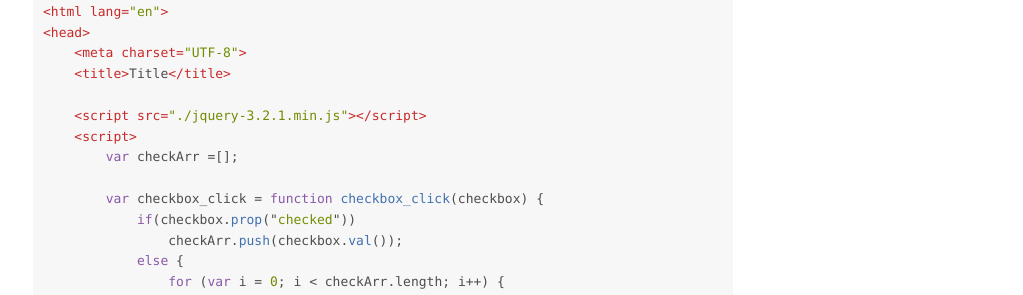
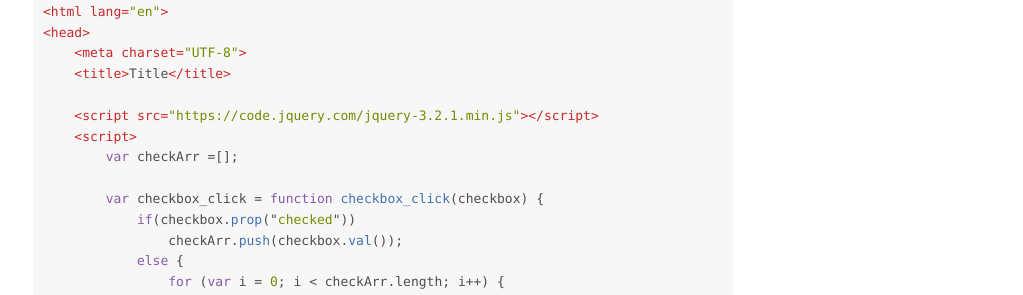
Before and after one commit to kwakkwakkwak/kwakkwakkwak.github.io, a Jekyll site: the page built from _posts/2017-11-06-[jquery]checkbox_컨트롤.md, in a window 1280 px wide. Shown: the part 1187-1482 px from the top of the page, without its empty margins (257-1280 px from the left). Built offline with Jekyll 4.4.1, drawn with Linux system fonts in a browser that asks for light colours; nearby versions of some CDN libraries; library files that are not in the unit come from our copies; comment, search, counter and statistics services are not loaded; some of the changed lines change nothing that is shown.

Commit message:
jquery-checkbox

```diff
--- a/_posts/2017-11-06-[jquery]checkbox_컨트롤.md
+++ b/_posts/2017-11-06-[jquery]checkbox_컨트롤.md
@@ -23,7 +23,7 @@
     <meta charset="UTF-8">
     <title>Title</title>
 
-    <script src="./jquery-3.2.1.min.js"></script>
+    <script src="https://code.jquery.com/jquery-3.2.1.min.js"></script>
     <script>
         var checkArr =[];
 
```
